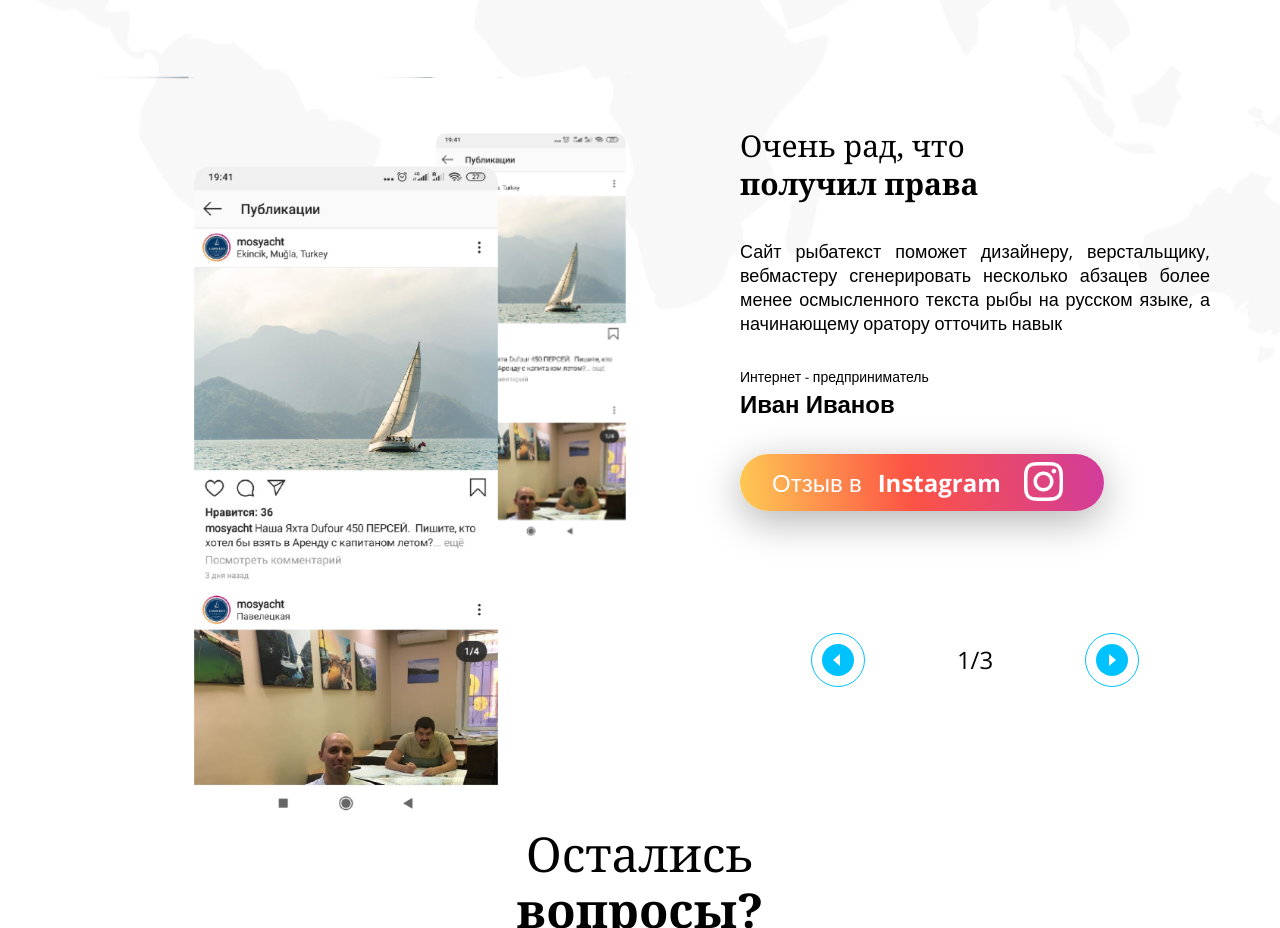
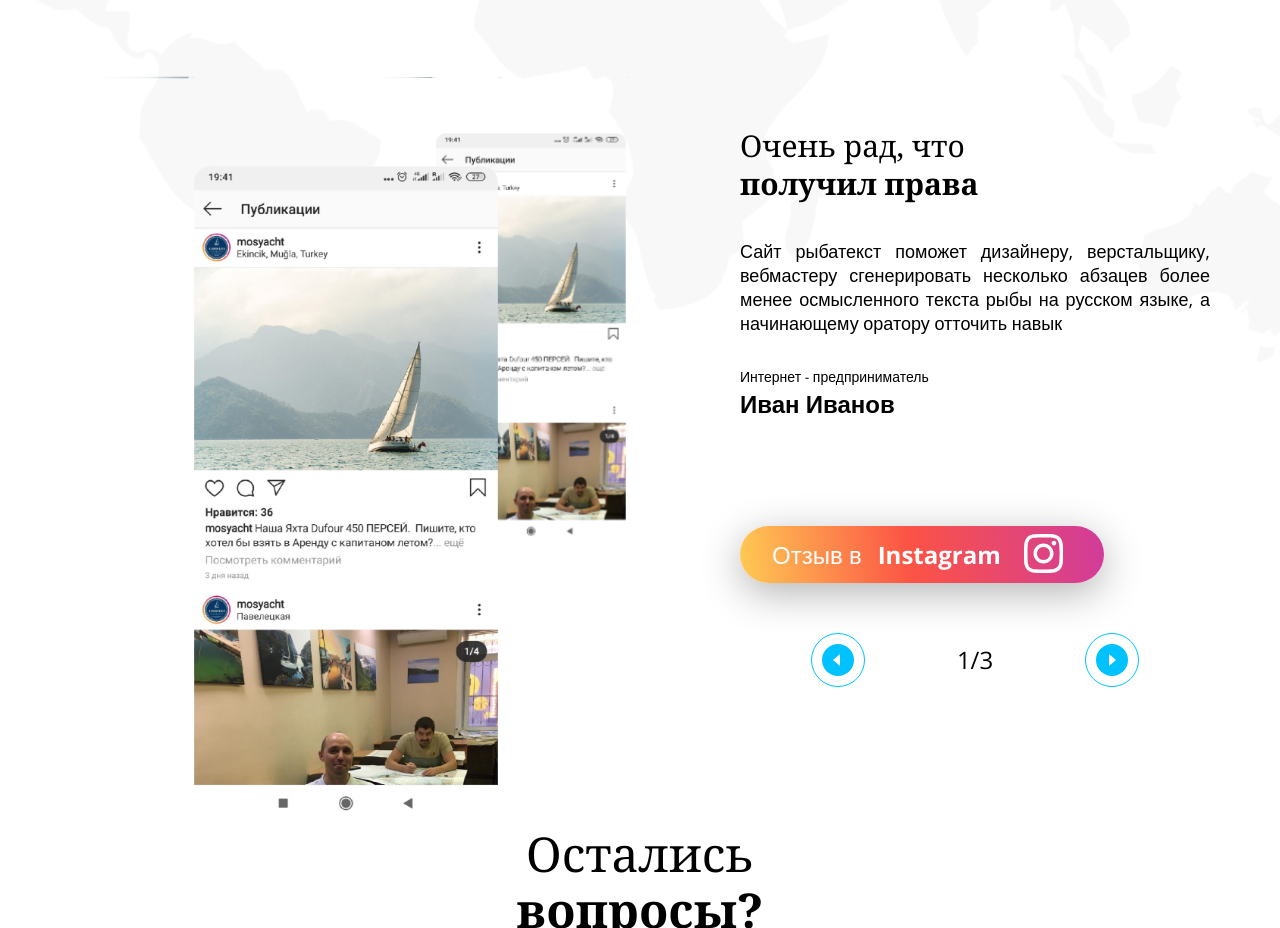
Before and after one commit to tatia-kom/Sommers, a website with bundled scripts: page index.html in a window 1280 px wide. Shown: the part 4300-5228 px from the top of the page. Built offline with nearby package versions, Linux system fonts and the light colour scheme.

Commit message:
fix: insta button position in reviews slider

```diff
--- a/js/scripts.js
+++ b/js/scripts.js
@@ -154,6 +154,15 @@ $(document).ready(function() {
         ]
     });
 
+    var revMaxHeight = 0;
+
+    $('.reviews__slide-text').each(function() {
+        const revHeight = $(this).height();
+        if (revHeight > revMaxHeight) revMaxHeight = revHeight;
+    });
+
+    $('.reviews__slide-text').css({height: revMaxHeight+'px'});
+
     reviewsTextSlider.on('beforeChange', function(event, slick, currentSlide, nextSlide){
         $('.reviews__nums').text(nextSlide+1+'/'+reviewsSliderCount);
     });
--- a/scss/components/_reviews.scss
+++ b/scss/components/_reviews.scss
@@ -321,6 +321,8 @@
 
   &__slide-text {
     padding-left: 100px;
+    display: flex!important;
+    flex-direction: column;
 
     @media (max-width: $md) {
       padding-left: 50px;
@@ -381,6 +383,7 @@
     font-weight: bold;
     font-size: 36px;
     line-height: 49px;
+    margin-bottom: 32px;
 
     @media (max-width: 1479px) {
       font-size: 24px;
@@ -391,6 +394,7 @@
       margin-top: 20px;
       font-size: 16px;
       line-height: 20px;
+      margin-bottom: 20px;
     }
 
     small {
@@ -407,7 +411,7 @@
 
   &__insta {
     display: block;
-    margin-top: 32px;
+    margin-top: auto;
     width: 364px;
     height: 57px;
     background: linear-gradient(83.62deg, #FFD855 -5.49%, #FC5345 46.67%, #CA38A9 108.31%);
@@ -428,7 +432,6 @@
     @media (max-width: $sm) {
       width: 250px;
       height: 40px;
-      margin-top: 20px;
       font-size: 16px;
       padding: 4px 0 0 24px;
       box-shadow: 0px 3px 10px rgba(0, 0, 0, 0.3);
```
Also changed, not shown: css/style.min.css.
